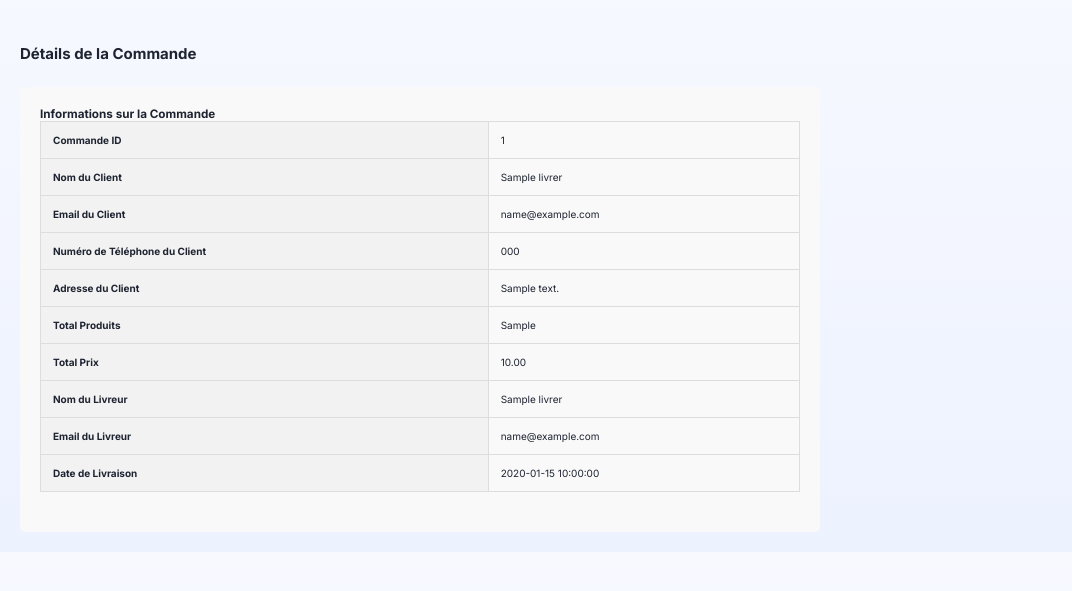
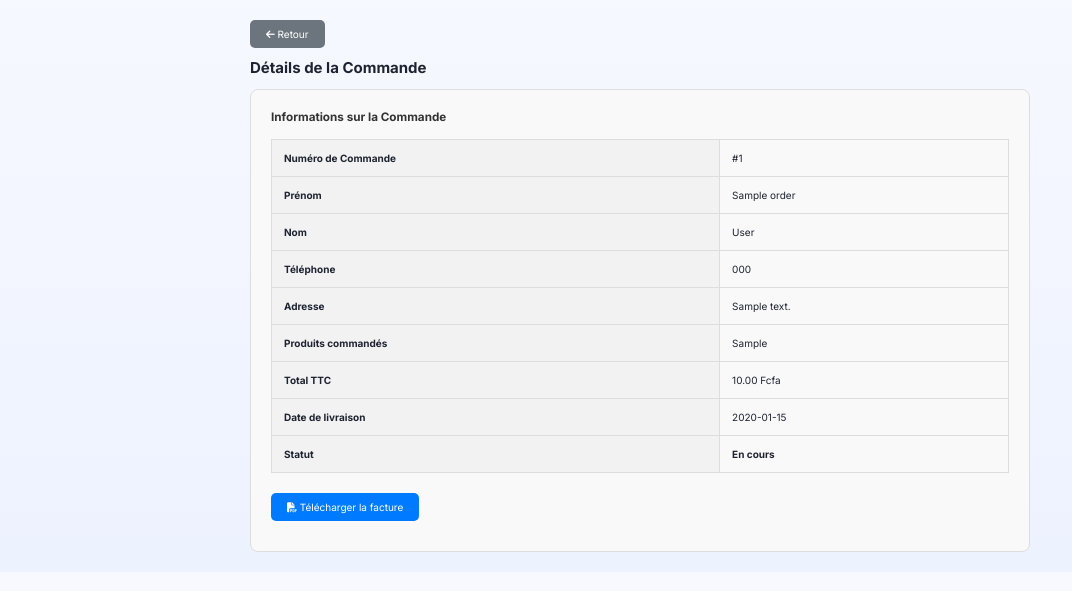
Before and after one commit to ENAK221/projet-finale, a PHP site: page /admin/details_commande.php?order_id=1 in a window 1280 px wide. Shown: the part 51-642 px from the top of the page, without its empty margins (0-1072 px from the left). Run offline with PHP 8.4, Linux system fonts and the light colour scheme; the visitor is signed in with stand-in values (Sample User, id 1); tables that the repository leaves empty hold one stand-in row (values such as "Sample post"); some libraries are stand-ins or nearby versions.

Commit message:
Correction erreurs admin : table livrer inexistante, exit manquants, chemin PDF
Co-Authored-By: Claude Sonnet 4.6 <noreply@anthropic.com>

```diff
--- a/admin/admin_accounts.php
+++ b/admin/admin_accounts.php
@@ -7,6 +7,7 @@
     if(!isset($admin_id))
     {
         header('location:admin_login.php');
+        exit;
     }
 
     if(isset($_GET['delete']))
--- a/admin/details_commande.php
+++ b/admin/details_commande.php
@@ -2,7 +2,7 @@
 include '../components/connect.php';
 session_start();
 
-    if(!isset($_SESSION['admin_id'])) {
+if (!isset($_SESSION['admin_id'])) {
     header('location:admin_login.php');
     exit;
 }
@@ -16,124 +16,91 @@
     <meta charset="UTF-8">
     <meta name="viewport" content="width=device-width, initial-scale=1.0">
     <title>Détails de la Commande</title>
-    <!-- Font Awesome CDN link -->
+    <!-- lien CDN Font Awesome -->
     <link rel="stylesheet" href="https://cdnjs.cloudflare.com/ajax/libs/font-awesome/6.3.0/css/all.min.css">
-
-
+    <!-- lien fichier CSS personnalisé -->
     <link rel="stylesheet" href="../css/admin_style.css">
     <style>
-        /* body {
-            font-family: Arial, sans-serif;
-            line-height: 1.6;
-            margin: 20px;
-        } */
-        .container {
-            width: 800px;
-            margin: 20px;
-        }
+        .container { max-width: 800px; margin: 2rem auto; padding: 0 1rem; }
         .order-details {
             background: #f9f9f9;
             padding: 20px;
-            border-radius: 5px;
+            border-radius: 8px;
             margin-bottom: 20px;
+            border: 1px solid #ddd;
         }
-        .order-details h2 {
-            margin-bottom: 10px;
-        }
+        .order-details h3 { margin-bottom: 15px; color: #333; }
         .order-details table {
             width: 100%;
             border-collapse: collapse;
             margin-bottom: 20px;
-            border: 1px solid #ddd;
         }
         .order-details th, .order-details td {
             border: 1px solid #ddd;
             padding: 12px;
             text-align: left;
         }
-        .order-details th {
-            background-color: #f2f2f2;
-            font-weight: bold;
+        .order-details th { background-color: #f2f2f2; font-weight: bold; }
+        .back-btn {
+            display: inline-block;
+            margin-bottom: 1rem;
+            padding: 8px 16px;
+            background: #6c757d;
+            color: #fff;
+            border-radius: 5px;
+            text-decoration: none;
         }
-        .order-details .total {
-            font-weight: bold;
-            font-size: 1.2em;
-        }
+        .back-btn:hover { background: #5a6268; }
     </style>
 </head>
 <body>
     <?php include '../components/admin_header.php'; ?>
 
-    <div class="container"> <br> <br>
-        <h2>Détails de la Commande</h2> <br><br>
+    <div class="container">
+        <a href="livreur.php" class="back-btn"><i class="fas fa-arrow-left"></i> Retour</a>
+        <h2>Détails de la Commande</h2><br>
 
         <?php
-        // Vérifier si l'ID de la commande est passé en paramètre
         if (isset($_GET['order_id']) && !empty($_GET['order_id'])) {
             $order_id = $_GET['order_id'];
 
-            // Requête SQL pour récupérer les détails de la commande depuis la table livrer
-            $query = "SELECT * FROM livrer WHERE order_id = ?";
-            $stmt = $conn->prepare($query);
+            $stmt = $conn->prepare("SELECT * FROM `orders` WHERE order_id = ?");
             $stmt->execute([$order_id]);
-            $order_details = $stmt->fetch(PDO::FETCH_ASSOC);
+            $order = $stmt->fetch(PDO::FETCH_ASSOC);
 
-            if ($order_details) {
+            if ($order) {
         ?>
         <div class="order-details">
             <h3>Informations sur la Commande</h3>
             <table>
+                <tr><th>Numéro de Commande</th><td>#<?= htmlspecialchars($order['order_id']); ?></td></tr>
+                <tr><th>Prénom</th><td><?= htmlspecialchars($order['name']); ?></td></tr>
+                <tr><th>Nom</th><td><?= htmlspecialchars($order['surname']); ?></td></tr>
+                <tr><th>Téléphone</th><td><?= htmlspecialchars($order['phone']); ?></td></tr>
+                <tr><th>Adresse</th><td><?= htmlspecialchars($order['address']); ?></td></tr>
+                <tr><th>Produits commandés</th><td><?= htmlspecialchars($order['total_products']); ?></td></tr>
+                <tr><th>Total TTC</th><td><?= htmlspecialchars($order['total_price']); ?> Fcfa</td></tr>
+                <tr><th>Date de livraison</th><td><?= htmlspecialchars($order['delivery_date']); ?></td></tr>
                 <tr>
-                            <th>Commande ID</th>
-                            <td><?= htmlspecialchars($order_details['order_id']); ?></td>
-                        </tr>
-                        <tr>
-                            <th>Nom du Client</th>
-                            <td><?= htmlspecialchars($order_details['client_name']); ?></td>
-                        </tr>
-                        <tr>
-                            <th>Email du Client</th>
-                            <td><?= htmlspecialchars($order_details['client_email']); ?></td>
-                        </tr>
-                        <tr>
-                            <th>Numéro de Téléphone du Client</th>
-                            <td><?= htmlspecialchars($order_details['client_number']); ?></td>
-                        </tr>
-                        <tr>
-                            <th>Adresse du Client</th>
-                            <td><?= htmlspecialchars($order_details['client_address']); ?></td>
-                        </tr>
-                        <tr>
-                            <th>Total Produits</th>
-                            <td><?= htmlspecialchars($order_details['total_products']); ?></td>
-                        </tr>
-                        <tr>
-                            <th>Total Prix</th>
-                            <td><?= htmlspecialchars($order_details['total_price']); ?></td>
-                        </tr>
-                        <tr>
-                            <th>Nom du Livreur</th>
-                            <td><?= htmlspecialchars($order_details['livreur_name']); ?></td>
-                        </tr>
-                        <tr>
-                            <th>Email du Livreur</th>
-                            <td><?= htmlspecialchars($order_details['livreur_email']); ?></td>
-                        </tr>
-                        <tr>
-                            <th>Date de Livraison</th>
-                            <td><?= htmlspecialchars($order_details['delivered_at']); ?></td>
+                    <th>Statut</th>
+                    <td><strong><?= htmlspecialchars($order['payment_status']); ?></strong></td>
                 </tr>
             </table>
+            <a href="../livreur/generate_pdf.php?order_id=<?= htmlspecialchars($order['order_id']); ?>" class="back-btn" style="background:#007bff">
+                <i class="fas fa-file-pdf"></i> Télécharger la facture
+            </a>
         </div>
         <?php
             } else {
                 echo "<p>Aucune commande trouvée avec l'ID spécifié.</p>";
             }
         } else {
-            echo "<p>Paramètre d'ID de commande manquant ou invalide.</p>";
+            echo "<p>Paramètre d'ID de commande manquant.</p>";
         }
         ?>
+    </div>
 
-    </div>
+    <!-- lien fichier JS personnalisé -->
+    <script src="../js/admin_script.js"></script>
 </body>
 </html>
--- a/admin/messages.php
+++ b/admin/messages.php
@@ -7,6 +7,7 @@
     if(!isset($admin_id))
     {
         header('location:admin_login.php');
+        exit;
     }
 
     if(isset($_GET['delete']))
--- a/admin/placed_orders.php
+++ b/admin/placed_orders.php
@@ -7,6 +7,7 @@
     if(!isset($admin_id))
     {
         header('location:admin_login.php');
+        exit;
     }
 
     // Fonction pour formater la date en français
@@ -103,7 +104,7 @@
             <p> Numéro Commande : <span><?= $fetch_orders['order_id']; ?></span> </p>
             <p> Date de Livraison : <span><?= formatDate($fetch_orders['delivery_date']); ?></span> </p>
             <!-- <p> ID Utilisateur : <span><?= $fetch_orders['user_id']; ?></span> </p> -->
-            <p> Date Commande : <span><?= formatDate($fetch_orders['order_date']); ?></span> </p>
+            <p> Date Commande : <span><?= htmlspecialchars($fetch_orders['order_date'] ?? $fetch_orders['delivery_date']); ?></span> </p>
             <p> Prénom : <span><?= $fetch_orders['name']; ?></span> </p>
             <p> Nom : <span><?= $fetch_orders['surname']; ?></span> </p>
             <!-- <p> Email : <span><?= $fetch_orders['email']; ?></span> </p> -->
@@ -130,7 +131,7 @@
             <a href="placed_orders.php?delete=<?= $fetch_orders['order_id']; ?>" class="delete-btn" onclick="return confirm('Supprimer cette commande ?');">Supprimer</a>
         <?php endif; ?>
 
-        <a href="./generate_pdf.php?order_id=<?= $fetch_orders['order_id']; ?>" class="btn">Voir Facture</a>
+        <a href="../livreur/generate_pdf.php?order_id=<?= $fetch_orders['order_id']; ?>" class="btn">Voir Facture</a>
     </div>
 </form>
 
--- a/admin/register_admin.php
+++ b/admin/register_admin.php
@@ -6,6 +6,7 @@ $admin_id = $_SESSION['admin_id'];
 
 if(!isset($admin_id)) {
     header('location:admin_login.php');
+    exit;
 }
 
 if(isset($_POST['submit'])) {
--- a/admin/update_profile.php
+++ b/admin/update_profile.php
@@ -7,6 +7,7 @@
     if(!isset($admin_id))
     {
         header('location:admin_login.php');
+        exit;
     }
 
     if(isset($_POST['submit']))
--- a/admin/user_accounts.php
+++ b/admin/user_accounts.php
@@ -7,6 +7,7 @@
     if(!isset($admin_id))
     {
         header('location:admin_login.php');
+        exit;
     }
 
     if(isset($_GET['delete']))
```
Also changed, not shown: admin/livreur.php (+47 -36 lines). Lines whose indentation alone changed are shown as unchanged.
